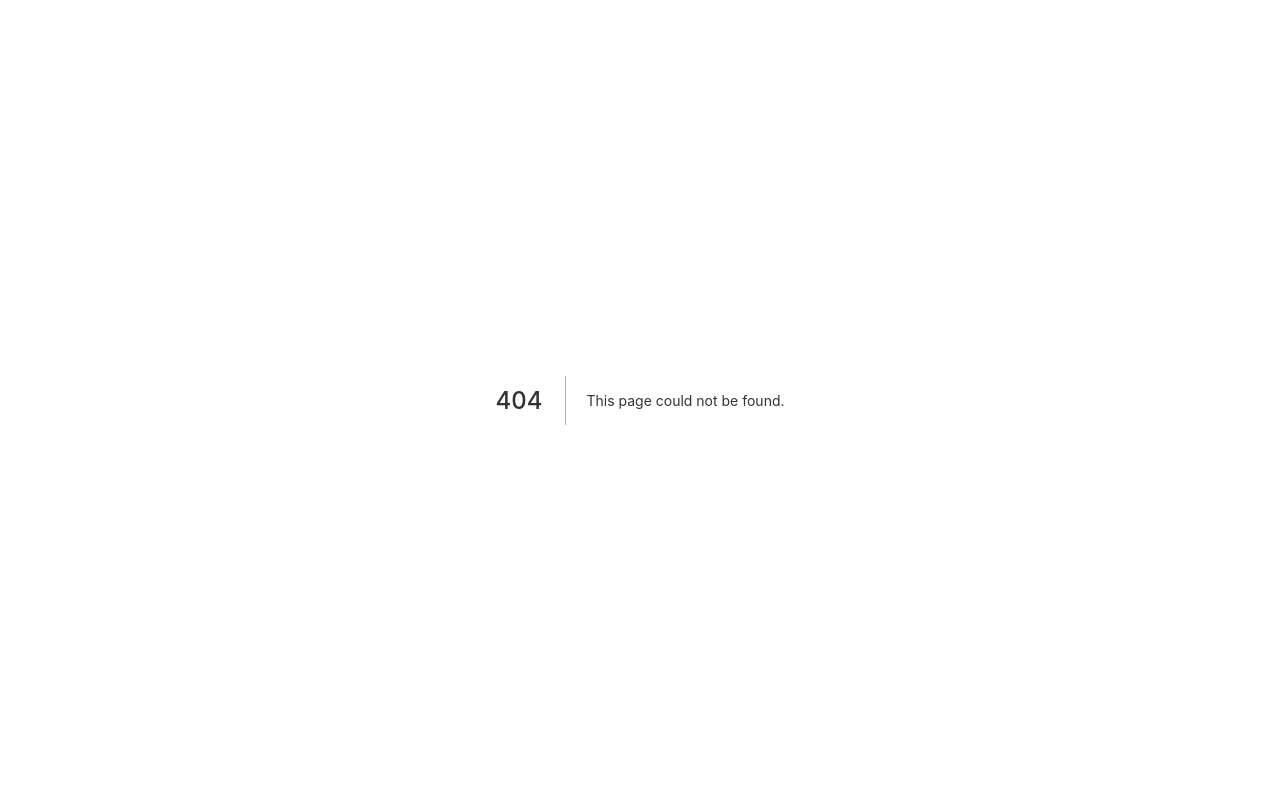
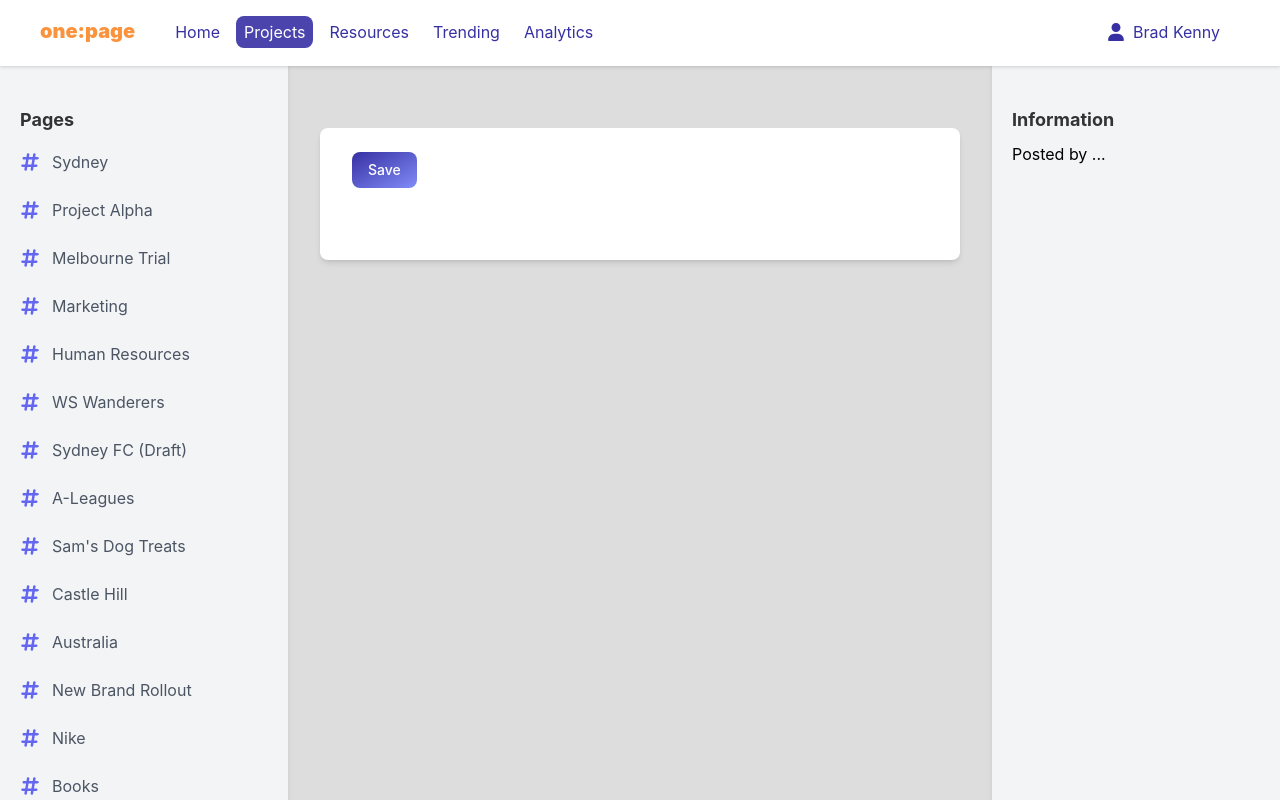
Before and after one commit to bradleykenny/one-page, a Next.js app in the folder client/: page /page/1/edit in a window 1280 px wide. Before the commit this address had no page. Built offline with nearby package versions, Linux system fonts and the light colour scheme; no server answers.

Commit message:
Installing slate

```diff
--- a/client/package.json
+++ b/client/package.json
@@ -19,7 +19,9 @@
 		"marked": "^3.0.2",
 		"next": "11.1.0",
 		"react": "17.0.2",
-		"react-dom": "17.0.2"
+		"react-dom": "17.0.2",
+		"slate": "^0.82.1",
+		"slate-react": "^0.83.0"
 	},
 	"devDependencies": {
 		"@types/marked": "^3.0.0",
--- /dev/null
+++ b/client/pages/page/[id]/edit/index.tsx
@@ -0,0 +1,47 @@
+import MagicButton from "@src/components/MagicButton";
+import Navbar from "@src/components/NavBar";
+import Sidebar from "@src/components/Sidebar";
+import SidebarInfo from "@src/components/SidebarInfo";
+import usePage from "@src/hooks/usePage";
+import { useRouter } from "next/router";
+
+import { useState } from "react";
+import { createEditor } from "slate";
+import { Editable, Slate, withReact } from "slate-react";
+
+const EditPage = () => {
+  const router = useRouter();
+  const { id } = router.query;
+
+  const { result } = usePage(id as string);
+  const parsedText = result.replace("\\n", "\n");
+
+  const initialValue = [
+    {
+      type: "paragraph",
+      children: [{ text: parsedText }], // TODO: fix this
+    },
+  ];
+
+  const [editor] = useState(() => withReact(createEditor()));
+
+  return (
+    <div>
+      <Navbar />
+      <Sidebar />
+      <div className="pt-32 pb-12">
+        <div className="shadow-md bg-white w-6/12 mx-auto rounded-lg px-8 py-6">
+          <div className="mb-4">
+            <MagicButton title="Save" />
+          </div>
+          <Slate editor={editor} value={initialValue}>
+            <Editable />
+          </Slate>
+        </div>
+      </div>
+      <SidebarInfo />
+    </div>
+  );
+};
+
+export default EditPage;
--- a/client/pages/page/[id]/index.tsx
+++ b/client/pages/page/[id]/index.tsx
@@ -6,7 +6,7 @@ import usePage from "@src/hooks/usePage";
 import { useRouter } from "next/router";
 import { mdSample1 } from "test/markdown-content";
 
-const User = () => {
+const Page = () => {
   const router = useRouter();
   const { id } = router.query;
 
@@ -25,4 +25,4 @@ const User = () => {
   );
 };
 
-export default User;
+export default Page;
```
Also changed, not shown: 1 other file (tests, documents, lock files or other folders).
